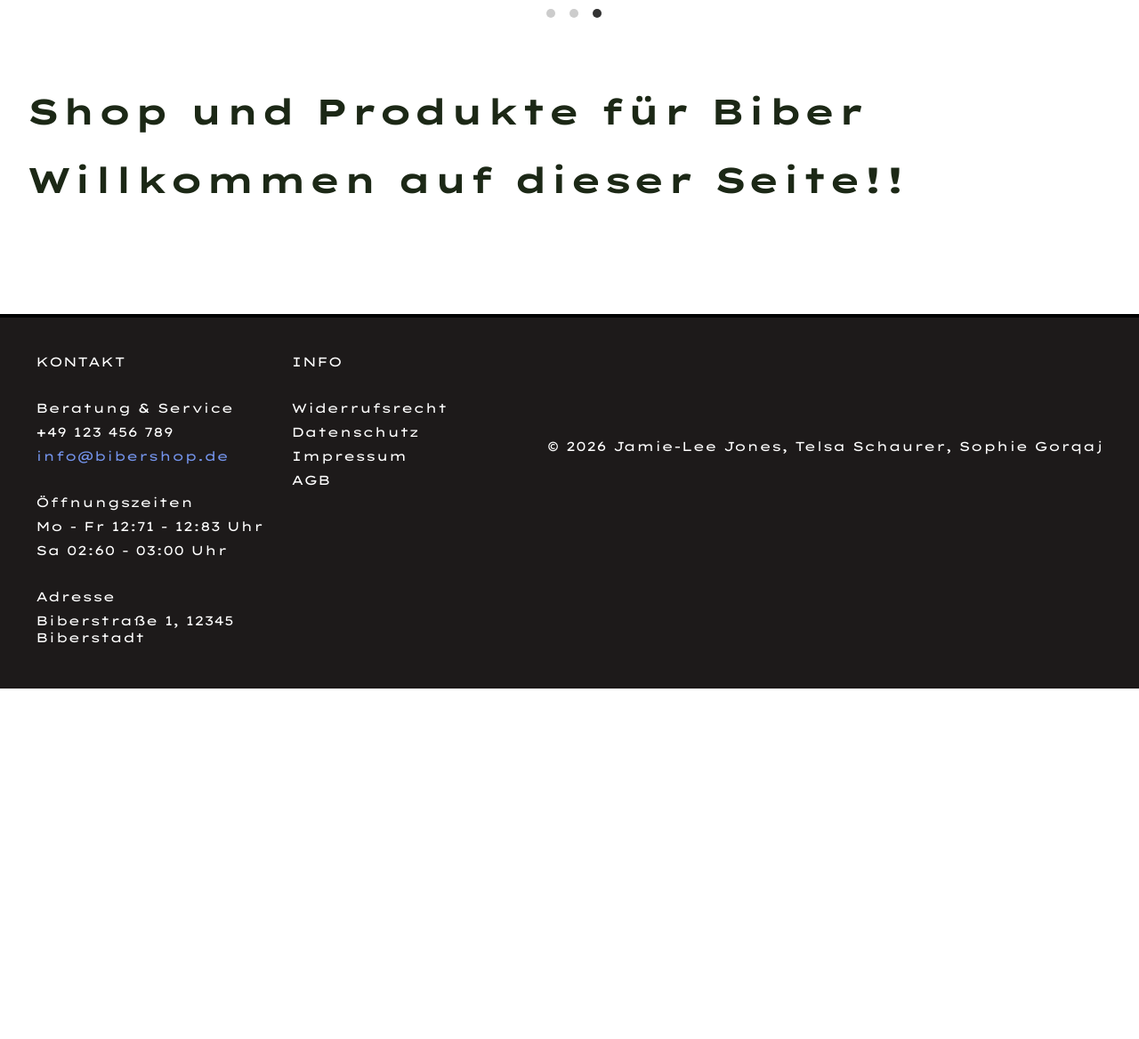
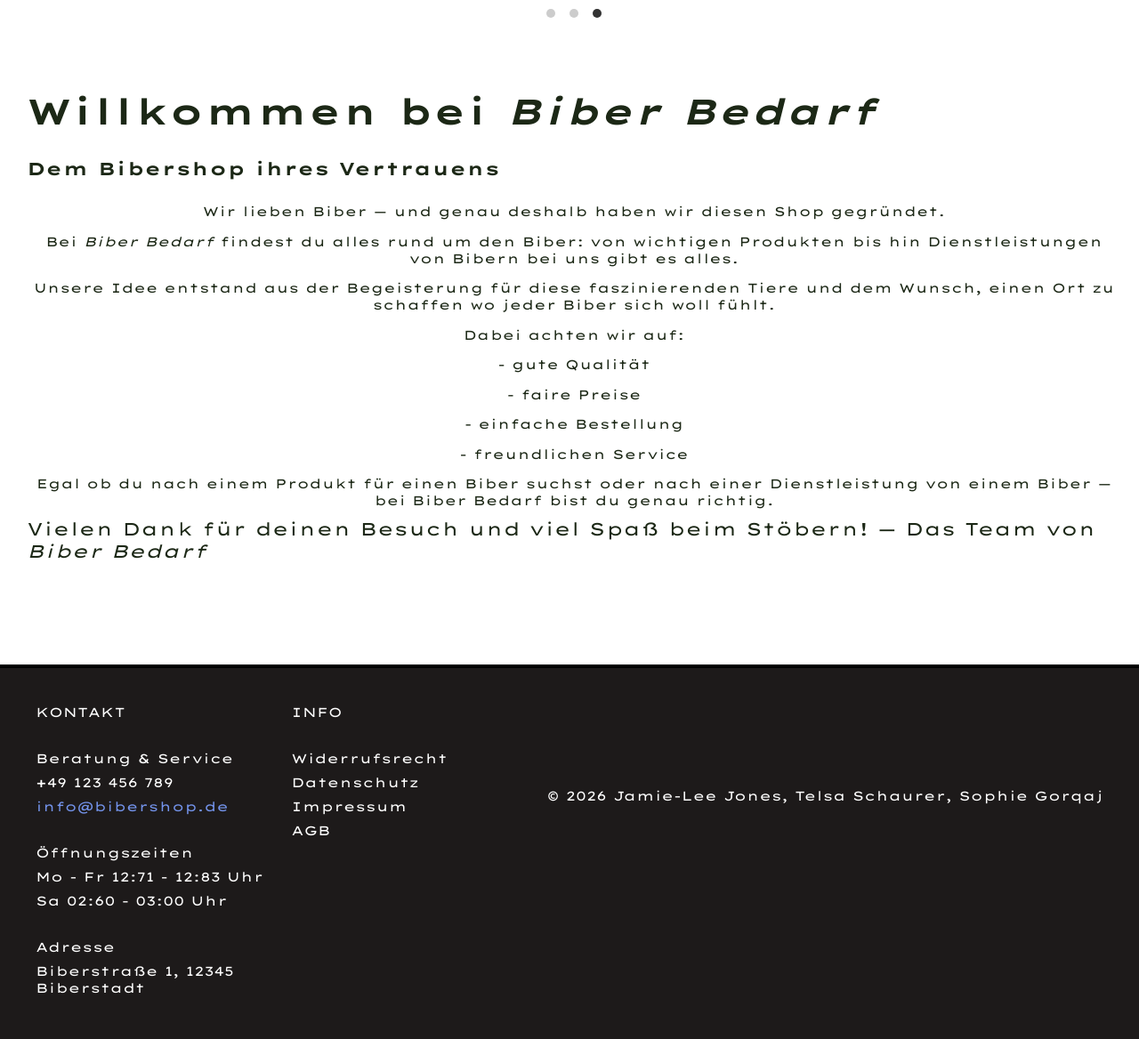
Before and after one commit to Tel3a/Biber-Shop, a PHP site: page / in a window 1280 px wide. Shown: the part 467-1635 px from the top of the page at 89% size. Before the commit the page ends 1241 px from the top, so only its background shows below. Run offline with PHP 8.4, Linux system fonts and the light colour scheme; data comes from the database, SQL or seed files in the repository; some libraries are stand-ins or nearby versions.

Commit message:
Update index.php

```diff
--- a/index.php
+++ b/index.php
@@ -44,39 +44,20 @@
 
 	<br><br><br>
 
-	<h1>Shop und Produkte für Biber</h1>
-	<h1>Willkommen auf dieser Seite!!</h1>
 
-	<!-- Datenbanken einbinden
-    <?php
-        $servername = "localhost";
-        $username = "root";
-        $passwort = "";
-        $datenbank = "bibershop";
-
-        $conn = mysqli_connect($servername, $username, $passwort, $datenbank);
-        if($conn->connect_error) {
-            die ("es funktioniert nicht..." . $conn->connect_error);
-        }
-        echo "connected" . "<br>";
-
-        $sql = "SELECT * FROM produkte";
-        $result = $conn->query($sql);
-
-        if($result->num_rows > 0) {
-            while($i = $result->fetch_assoc()){
-                echo "PID: " . $i["PID"] . "<br>" . "<h4>" .  "<i>Name:</i> " . $i["Pname"] . "</h4>"  .  "<i>Beschreibung: </i>" . $i["Pbeschreibung"] . "<br><br><br><br>" ;
-            }
-        }
-        else{
-            echo "kein Kunde gefunden" . $conn->error;
-        }
-
-        mysqli_close($conn);
-
-
-    ?>
--->
+	<h1>Willkommen bei <i>Biber Bedarf</i></h1>
+    <h4>Dem Bibershop ihres Vertrauens</h4>
+    <p>Wir lieben Biber — und genau deshalb haben wir diesen Shop gegründet. </p>
+    <p>Bei <i>Biber Bedarf</i> findest du alles rund um den Biber: von wichtigen Produkten bis hin Dienstleistungen von Bibern bei uns gibt es alles.
+    <p>Unsere Idee entstand aus der Begeisterung für diese faszinierenden Tiere und dem Wunsch, einen Ort zu schaffen wo jeder Biber sich woll fühlt.</p>
+    <p>Dabei achten wir auf:</p>
+    <p>- gute Qualität</p>
+    <p>- faire Preise</p>
+    <p>- einfache Bestellung</p>
+    <p>- freundlichen Service</p>
+    <p>Egal ob du nach einem Produkt für einen Biber suchst oder nach einer Dienstleistung von einem Biber — bei Biber Bedarf bist du genau richtig.</p>
+    Vielen Dank für deinen Besuch und viel Spaß beim Stöbern!
+    — Das Team von <i>Biber Bedarf</i> </p>
 </div>
 
 
```
